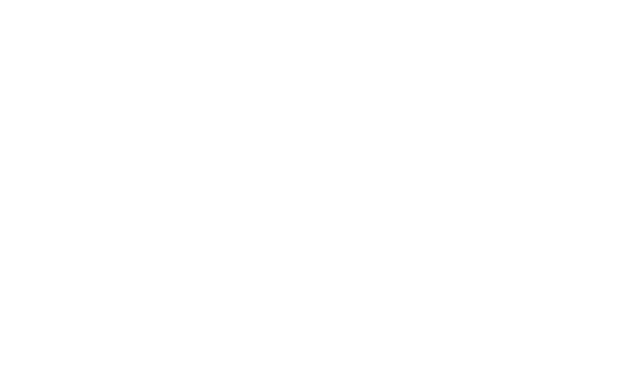
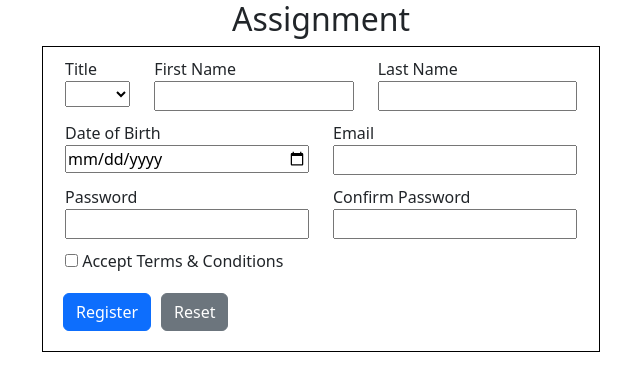
Before and after one commit to Aruna501/Trail, a React (Create React App) app: page / in a window 1280 px wide. Shown: the top 390 px of the page, without its empty margins (319-959 px from the left). Built offline with nearby package versions, Linux system fonts and the light colour scheme.

Commit message:
dayseven project

```diff
--- a/src/App.jsx
+++ b/src/App.jsx
@@ -10,16 +10,17 @@ import Employee from './component/daysix/Employee'
 import Task1 from './component/daysix/Task1'
 import Vote from './component/daysix/Vote'
 import Welcome from './component/daysix/Welcome'
+import Assignment from './component/Dayseven/Assignment'
 
 
 class App extends Component {
 
-  state={
-    title: "Sandwich, IceCream, Milkshake ",
-    name: "Aruna",
-    salary: 20000,
+  // state={
+  //   title: "Sandwich, IceCream, Milkshake ",
+  //   name: "Aruna",
+  //   salary: 20000,
 
-        }
+  //       }
 
 
   render(){
@@ -45,6 +46,7 @@ class App extends Component {
       <Vote name="Python" /> */}
       {/* <Welcome /> */}
       {/********************************************* * Day7****************************** */}
+      <Assignment />
 
     </div>
   )
--- /dev/null
+++ b/src/component/Dayseven/Assignment.jsx
@@ -0,0 +1,191 @@
+import React, { Component } from "react";
+import './style.css'
+
+export class Assignment extends Component {
+  state = {
+    title: "",
+    fname: "",
+    lname: "",
+    email: "",
+    password: "",
+    confirmpassword: "",
+    date: "",
+    onRegister: false,
+    checkbox: false,
+  };
+
+  handleChange = (e) => {
+    if (e.target.type === "checkbox") {
+      this.setState({ [e.target.name]: e.target.checked });
+    } else {
+      this.setState({ [e.target.name]: e.target.value });
+    }
+  };
+
+  handleRegister = () => {
+    if (
+      !this.state.title ||
+      !this.state.fname ||
+      !this.state.lname ||
+      !this.state.date ||
+      !this.state.email
+    ) {
+      alert("Please fill in all fields");
+    }
+
+    if (!this.state.password || !this.state.confirmpassword) {
+      alert("Please fill in both password fields");
+      return;
+    }
+
+    if (this.state.password === this.state.confirmpassword) {
+      this.setState({ onRegister: true });
+    } else {
+      alert("Password should match");
+    }
+  };
+
+  handleReset = () => {
+    this.setState({
+      title: "",
+      fname: "",
+      lname: "",
+      email: "",
+      password: "",
+      confirmpassword: "",
+      date: "",
+      onRegister: false,
+      checkbox: false,
+    });
+  };
+
+  render() {
+    return (
+      <div className="container">
+        <h2>Assignment</h2>
+
+        {!this.state.onRegister && (
+          <div className="row main-container">
+            <div className="col-2">
+              <label>Title</label>
+              <select
+                name="title"
+                value={this.state.title}
+                onChange={this.handleChange}
+                required
+              >
+                <option value="Select your assignment"></option>
+                <option value="reactjs">React Js</option>
+                <option value="reactnative">React Native</option>
+                <option value="python">Python</option>
+                <option value="dotnet">Dot net</option>
+              </select>
+              </div>
+              <div className="col-5">
+              <label>First Name</label>
+              <input
+                type="text"
+                name="fname"
+                value={this.state.fname}
+                onChange={this.handleChange}
+                required
+              />
+              </div>
+              <div className="col-5">
+              <label>Last Name</label>
+              <input
+                type="text"
+                name="lname"
+                value={this.state.lname}
+                onChange={this.handleChange}
+                required
+              />
+            </div>
+            <div className="col-6">
+              <label>Date of Birth</label>
+              <input
+                type="date"
+                name="date"
+                value={this.state.date}
+                onChange={this.handleChange}
+                required
+              />
+</div>
+              <div className="col-6">
+              <label>Email</label>
+              <input
+                type="text"
+                name="email"
+                value={this.state.email}
+                onChange={this.handleChange}
+                required
+              />
+            </div>
+            <div className="col-6">
+              <label>Password</label>
+              <input
+                type="password"
+                name="password"
+                value={this.state.password}
+                onChange={this.handleChange}
+                required
+              />
+              </div>
+              <div className="col-6">
+              <label>Confirm Password</label>
+              <input
+                type="password"
+                name="confirmpassword"
+                value={this.state.confirmpassword}
+                onChange={this.handleChange}
+                required
+              />
+            </div>
+            <div  className="col-12">
+              <div className="terms-checkbox">
+              <input
+                type="checkbox"
+                name="checkbox"
+                checked={this.state.checkbox}
+                onChange={this.handleChange}
+                required
+              />
+              <span> Accept Terms & Conditions </span>
+            </div>
+            </div>
+<div className="register-btn">
+            <button onClick={this.handleRegister} className="btn btn-primary">
+              Register
+            </button>
+            <button className="btn btn-secondary">Reset</button>
+            </div>
+          </div>
+        )}
+        <div>
+          {this.state.onRegister && (
+            <div>
+              <p>
+                <b>Title:</b> {this.state.title}
+              </p>
+              <p>
+                <b>Name:</b> {this.state.fname} {this.state.lname}
+              </p>
+              <p>
+                <b>Date of Birth:</b> {this.state.date}
+              </p>
+              <p>
+                <b>Email:</b>
+                {this.state.email}
+              </p>
+              <button onClick={this.handleReset} className="btn btn-secondary">
+                Reset
+              </button>
+            </div>
+          )}
+        </div>
+      </div>
+    );
+  }
+}
+
+export default Assignment;
--- /dev/null
+++ b/src/component/Dayseven/style.css
@@ -0,0 +1,32 @@
+.row.main-container {
+    width: 50%;
+    border: 1px solid black;
+    padding: 10px;
+    margin: auto;
+}
+
+.main-container {
+    display: flex;
+    flex-direction: row;
+    text-align: start;
+    row-gap: 10px;
+}
+
+.main-container select,
+input {
+    width: 100%;
+}
+
+.terms-checkbox input[type="checkbox"] {
+    width: auto;
+}
+
+.register-btn {
+    width: auto;
+    padding: 10px;
+}
+
+.register-btn .btn-primary {
+    margin-right: 10px;
+    ;
+}
```
